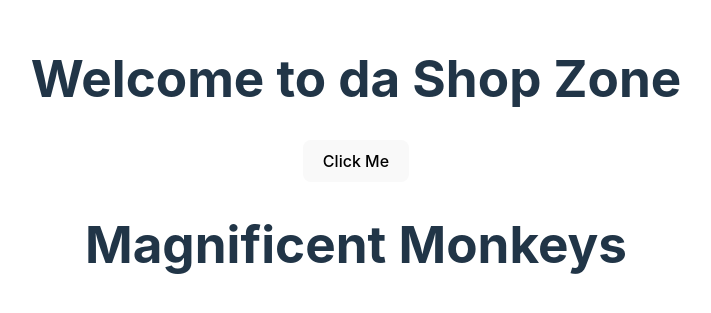
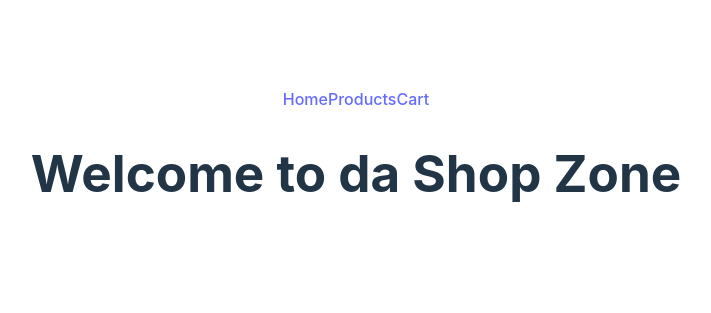
Before and after one commit to vincemilo/shoppingCartReact, a React (Vite) app: page / in a window 1280 px wide. Shown: the part 239-552 px from the top of the page, without its empty margins (284-995 px from the left). Built offline with nearby package versions, Linux system fonts and the light colour scheme.

Commit message:
basic navbar working

```diff
--- a/src/App.jsx
+++ b/src/App.jsx
@@ -1,21 +1,12 @@
 import "./App.css";
-import { useState } from "react";
-import Home from "./components/Home";
+import { Outlet } from "react-router-dom";
+import NavBar from "./components/NavBar";
 
 const App = () => {
-  const [heading, setHeading] = useState("Magnificent Monkeys");
-
-  const clickHandler = () => {
-    setHeading("Radical Rhinos");
-  };
-
   return (
     <>
-      <Home />
-      <button type="button" onClick={clickHandler}>
-        Click Me
-      </button>
-      <h1>{heading}</h1>
+      <NavBar />
+      <Outlet />
     </>
   );
 };
--- /dev/null
+++ b/src/components/Cart.jsx
@@ -0,0 +1,3 @@
+export default function Cart() {
+  return <h1>cart</h1>;
+}
--- a/src/components/Home.jsx
+++ b/src/components/Home.jsx
@@ -1,3 +1,9 @@
+import { Outlet } from "react-router-dom";
+
 export default function Home() {
-  return <h1>Welcome to da Shop Zone</h1>;
+  return (
+    <>
+      <h1>Welcome to da Shop Zone</h1>
+    </>
+  );
 }
--- a/src/components/NavBar.jsx
+++ b/src/components/NavBar.jsx
@@ -1,9 +1,11 @@
+import { Link } from "react-router-dom";
+
 export default function NavBar() {
   return (
     <>
-      <h3>Home</h3>
-      <h3>Products</h3>
-      <h3>Cart</h3>
+      <Link to="/">Home</Link>
+      <Link to="products">Products</Link>
+      <Link to="cart">Cart</Link>
     </>
   );
 }
--- a/src/components/Products.jsx
+++ b/src/components/Products.jsx
@@ -1,3 +1,3 @@
 export default function Products() {
-  return <>Sample Product</>;
+  return <h1>Sample Product</h1>;
 }
--- a/src/main.jsx
+++ b/src/main.jsx
@@ -2,17 +2,29 @@ import React from "react";
 import ReactDOM from "react-dom/client";
 import { createBrowserRouter, RouterProvider } from "react-router-dom";
 import App from "./App.jsx";
+import Home from "./components/Home.jsx";
 import Products from "./components/Products.jsx";
+import Cart from "./components/Cart.jsx";
 import "./index.css";
 
 const router = createBrowserRouter([
   {
     path: "/",
     element: <App />,
-  },
-  {
-    path: "products",
-    element: <Products />,
+    children: [
+      {
+        index: true,
+        element: <Home />,
+      },
+      {
+        path: "products",
+        element: <Products />,
+      },
+      {
+        path: "cart",
+        element: <Cart />,
+      },
+    ],
   },
 ]);
 
```
